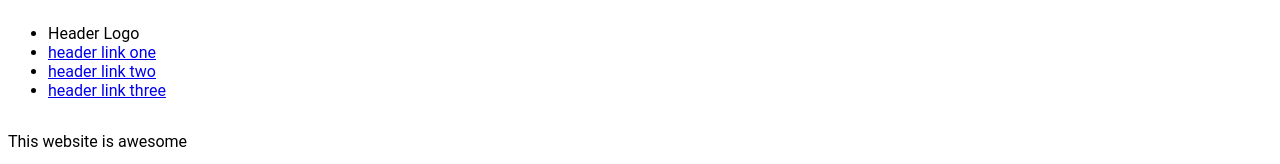
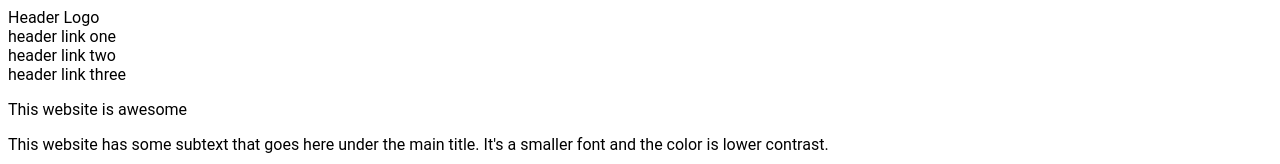
Before and after one commit to Mathdallas-code/odin-landing-page, a plain HTML site: page index.html in a window 1280 px wide. Shown: the top 164 px of the page. Drawn offline with Linux system fonts and the light colour scheme.

Commit message:
Remove list and anchor element's default styling
Remove the bullet points, paddings and margins of the ul tag and the
text decoration from the anchor tags in the header.

```diff
--- a/styles.css
+++ b/styles.css
@@ -3,3 +3,14 @@ body {
   display: flex;
   flex-direction: column;
 }
+
+ul {
+  list-style-type: none;
+  padding: 0;
+  margin: 0;
+}
+
+a {
+  text-decoration: none;
+  color: black;
+}
```
